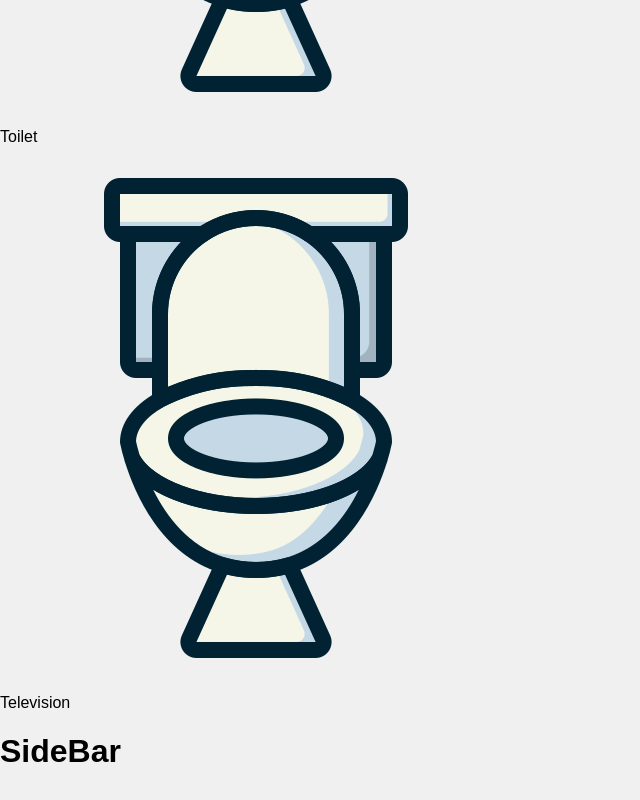
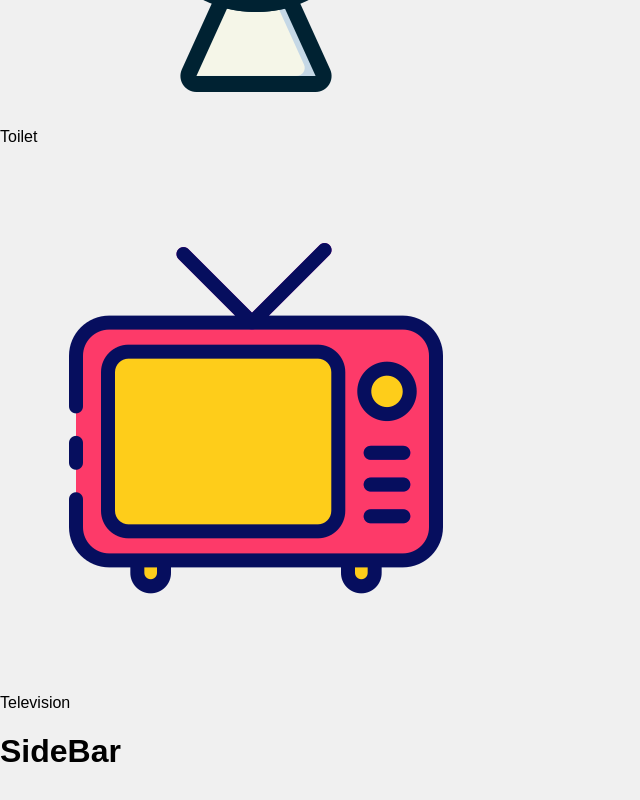
Before and after one commit to elsieyli/MindBridge, a React (Create React App) app in the folder mindbridgewebapp/: page / in a window 1280 px wide. Shown: the part 4246-5046 px from the top of the page, without its empty margins (0-640 px from the left). Built offline with nearby package versions, Linux system fonts and the light colour scheme.

Commit message:
updated Home.js icon

```diff
--- a/mindbridgewebapp/src/pages/Home.js
+++ b/mindbridgewebapp/src/pages/Home.js
@@ -11,6 +11,7 @@ import readIcon from '../assets/read.png';
 import showerIcon from '../assets/shower.png';
 import sleepIcon from '../assets/sleep.png';
 import toiletIcon from '../assets/toilet.png';
+import tvIcon from '../assets/tv.png';
 
 import sleepAudio from '../audio/Sleep.m4a';
 import friendAudio from '../audio/friend.m4a';
@@ -34,7 +35,7 @@ function Home() {
     { icon: showerIcon, text: 'Shower',audio: showerAudio },
     { icon: sleepIcon, text: 'Sleep', audio: sleepAudio }, // Assuming you only have audio for sleep
     { icon: toiletIcon, text: 'Toilet',audio: toiletAudio },
-    { icon: toiletIcon, text: 'Television',audio: tvAudio },
+    { icon: tvIcon, text: 'Television',audio: tvAudio },
 
   ];
 
```
